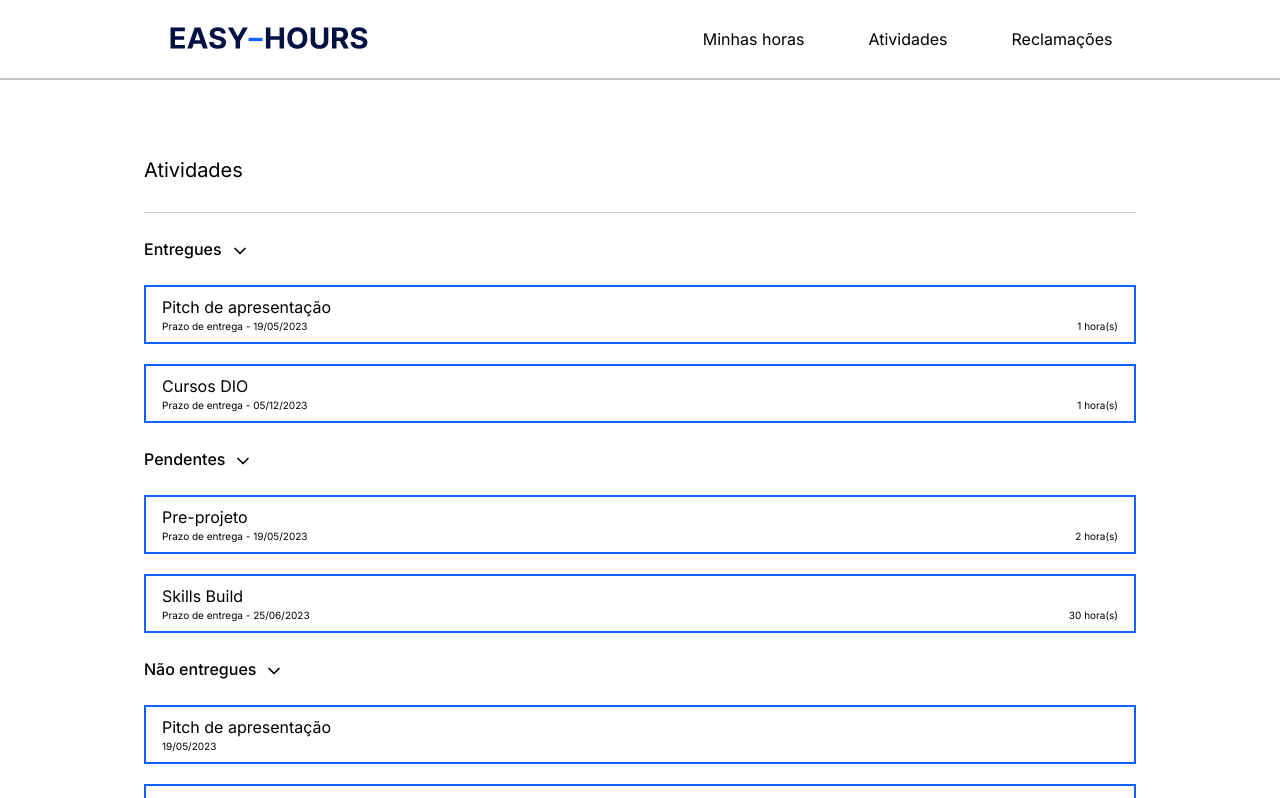
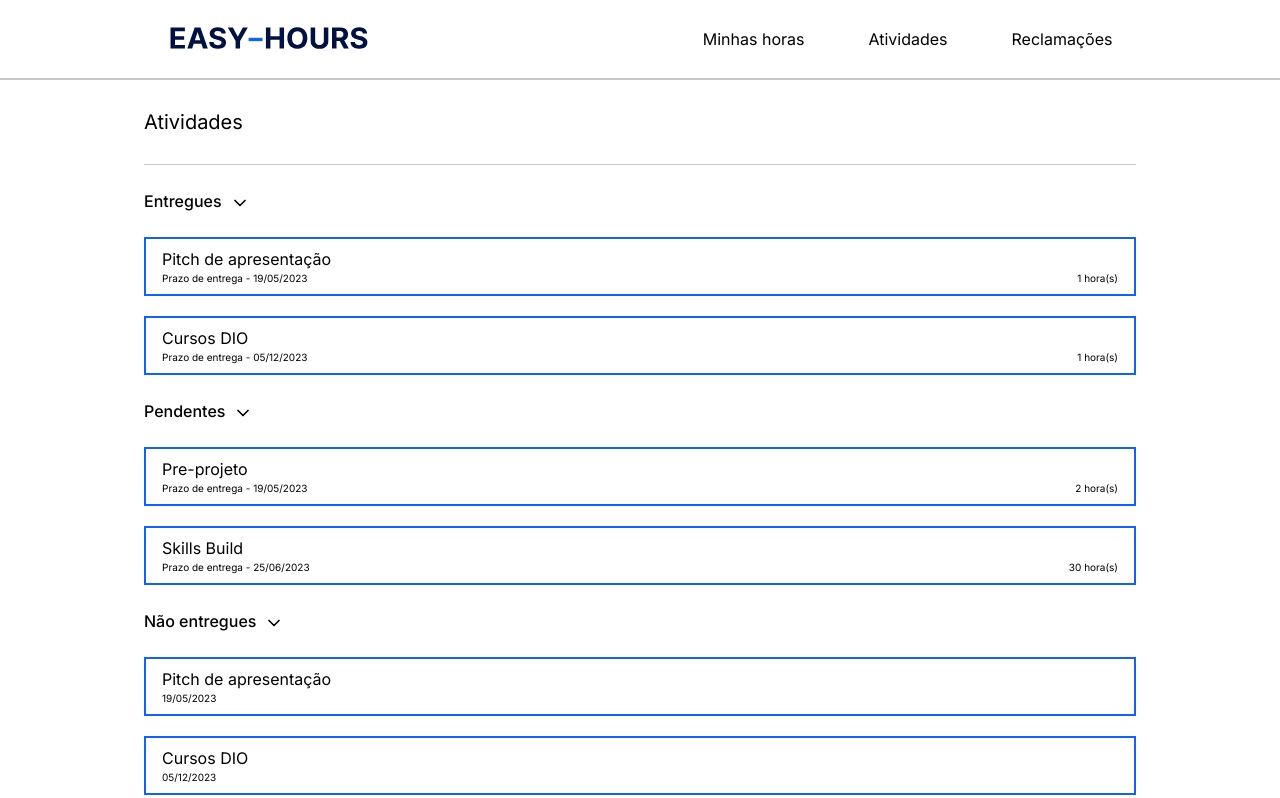
Before and after one commit to gabrielMendes21/tcc-etecZL, a Next.js app in the folder front/: page /aluno/atividades in a window 1280 px wide. Shown: the top 798 px of the page. Built offline with nearby package versions, Linux system fonts and the light colour scheme.

Commit message:
fix page space

```diff
--- a/front/src/components/Main.jsx
+++ b/front/src/components/Main.jsx
@@ -2,7 +2,7 @@ import Delay from './LoadDelay'
 
 export default function Main({ children }) {
   return (
-    <main className="px-4 my-16 md:px-36 md:my-32">
+    <main className="px-4 my-16 md:px-36 md:my-20">
       <Delay>{children}</Delay>
     </main>
   )
```
